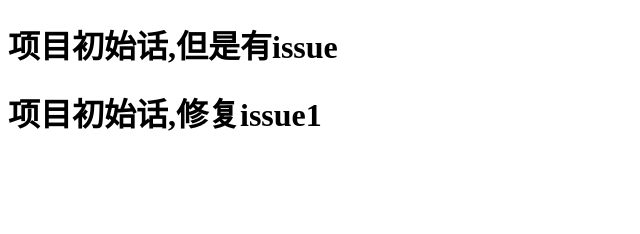
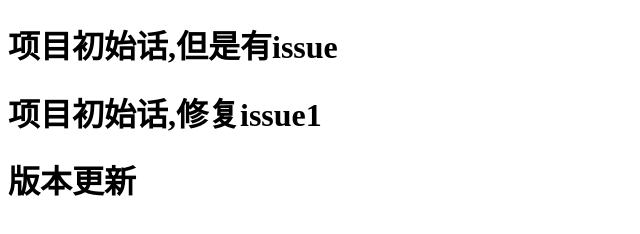
Before and after one commit to tongzhiyuan31841221/git-, a plain HTML site: page index.html in a window 1280 px wide. Shown: the whole page, without its empty margins (0-640 px from the left). Drawn offline with Linux system fonts and the light colour scheme.

Commit message:
版本更新

```diff
--- a/index.html
+++ b/index.html
@@ -11,7 +11,7 @@
 <body>
     <h1>项目初始话,但是有issue</h1>
     <h1>项目初始话,修复issue1</h1>
-
+    <h1>版本更新</h1>
 </body>
 
 </html>
```
